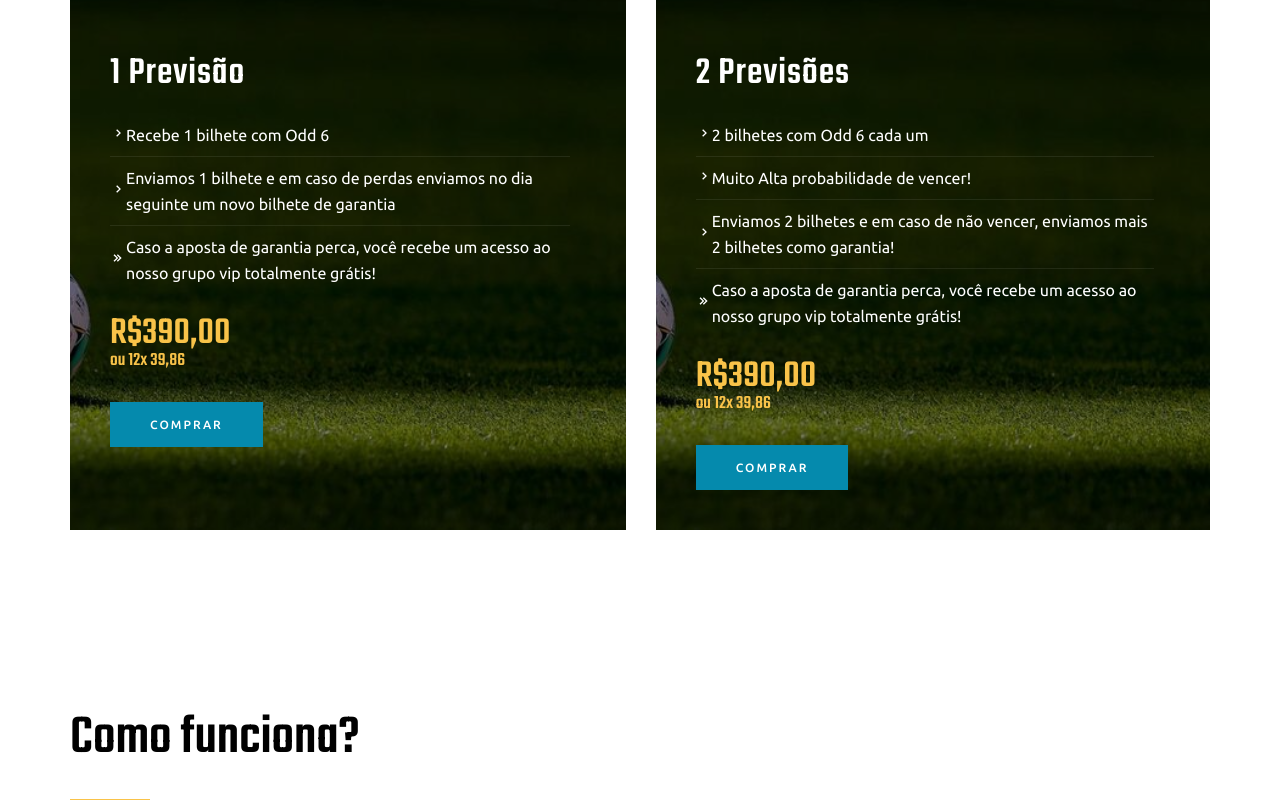
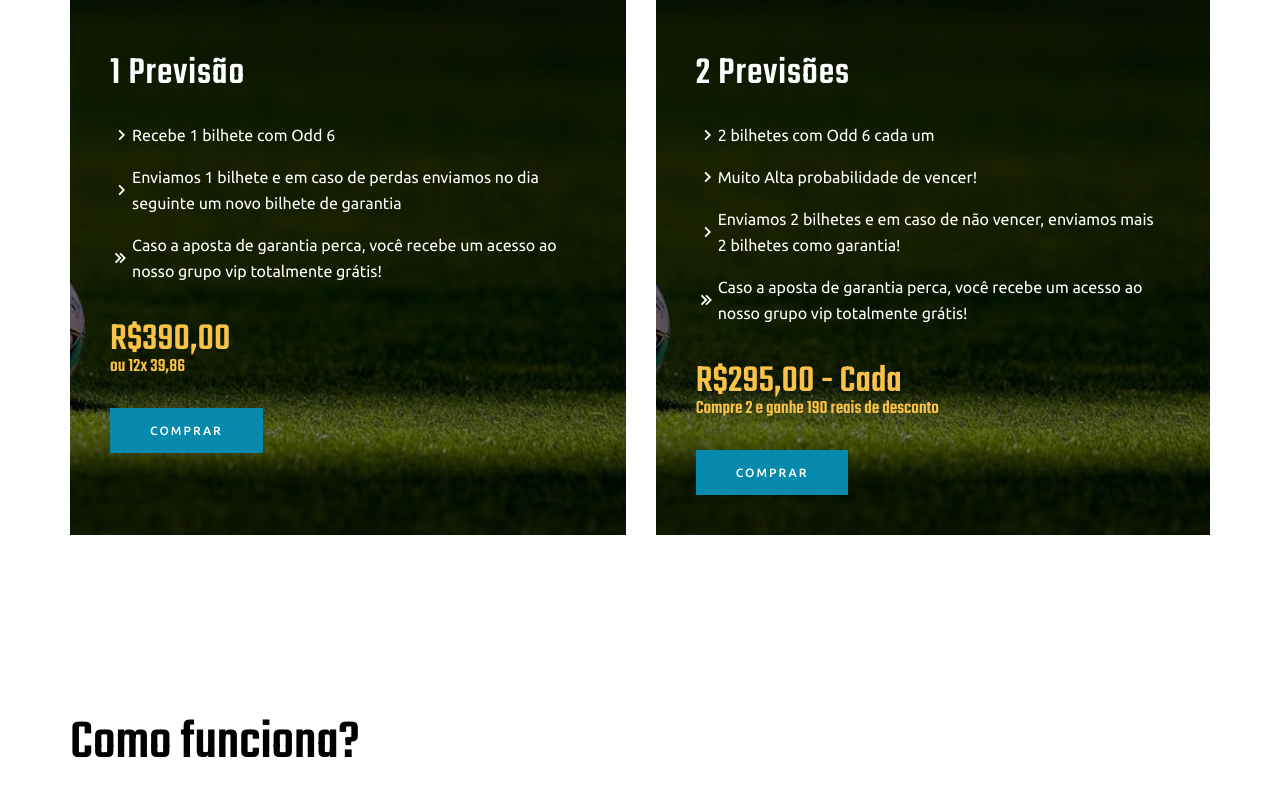
Before and after one commit to MarcusRosaa/LP-tips-milionarias, a React (Vite) app: page / in a window 1280 px wide. Shown: the part 2080-2880 px from the top of the page. Built offline with nearby package versions, Linux system fonts and the light colour scheme.

Commit message:
Update index.tsx

```diff
--- a/src/components/PlansCards/index.tsx
+++ b/src/components/PlansCards/index.tsx
@@ -8,18 +8,25 @@ export const PlansCards = () => {
         <Card>
           <h6>1 Previsão </h6>
           <div className="list">
+            <div className="description-wrapper">
+              <div className="icon-container"><BiChevronRight/></div>
               <p>
-              <div><BiChevronRight/></div>
                 Recebe 1 bilhete com Odd 6
               </p>
+            </div>
+            <div className="description-wrapper">
+              <div className="icon-container"><BiChevronRight/></div>
               <p>
-              <div><BiChevronRight/></div>
                 Enviamos 1 bilhete e em caso de perdas enviamos no dia seguinte um novo bilhete de garantia
               </p>
+            </div>
+            <div className="description-wrapper">
+              <div className="icon-container"><BiChevronsRight/></div>
               <p>
-              <div><BiChevronsRight/></div>
                 Caso a aposta de garantia perca, você recebe um acesso ao nosso grupo vip totalmente grátis!
               </p>
+            </div>
+
           </div>
 
           <Price>R$390,00</Price>
@@ -40,26 +47,35 @@ export const PlansCards = () => {
         <Card>
           <h6>2 Previsões </h6>
           <div className="list">
+            <div className="description-wrapper">
+              <div className="icon-container"><BiChevronRight/></div>
               <p>
-              <div><BiChevronRight/></div>
                 2 bilhetes com Odd 6 cada um
               </p>
+            </div>
+            <div className="description-wrapper">
+              <div className="icon-container"><BiChevronRight/></div>
               <p>
-              <div><BiChevronRight/></div>
                 Muito Alta probabilidade de vencer!
               </p>
+            </div>
+            <div className="description-wrapper">
+              <div className="icon-container"><BiChevronRight/></div>
               <p>
-              <div><BiChevronRight/></div>
                 Enviamos 2 bilhetes e em caso de não vencer, enviamos mais 2 bilhetes como garantia!
               </p>
+            </div>
+
+            <div className="description-wrapper">
+              <div className="icon-container"><BiChevronsRight/></div>
               <p>
-              <div><BiChevronsRight/></div>
                 Caso a aposta de garantia perca, você recebe um acesso ao nosso grupo vip totalmente grátis!
               </p>
             </div>
+          </div>
 
-          <Price>R$390,00</Price>
-          <Installments>ou 12x 39,86</Installments>
+          <Price>R$295,00 - Cada</Price>
+          <Installments>Compre 2 e ganhe 190 reais de desconto</Installments>
 
           <ButtonContainer>
             <a href="https://go.perfectpay.com.br/PPU38CNBI8O">
```
Lines whose indentation alone changed are shown as unchanged.
